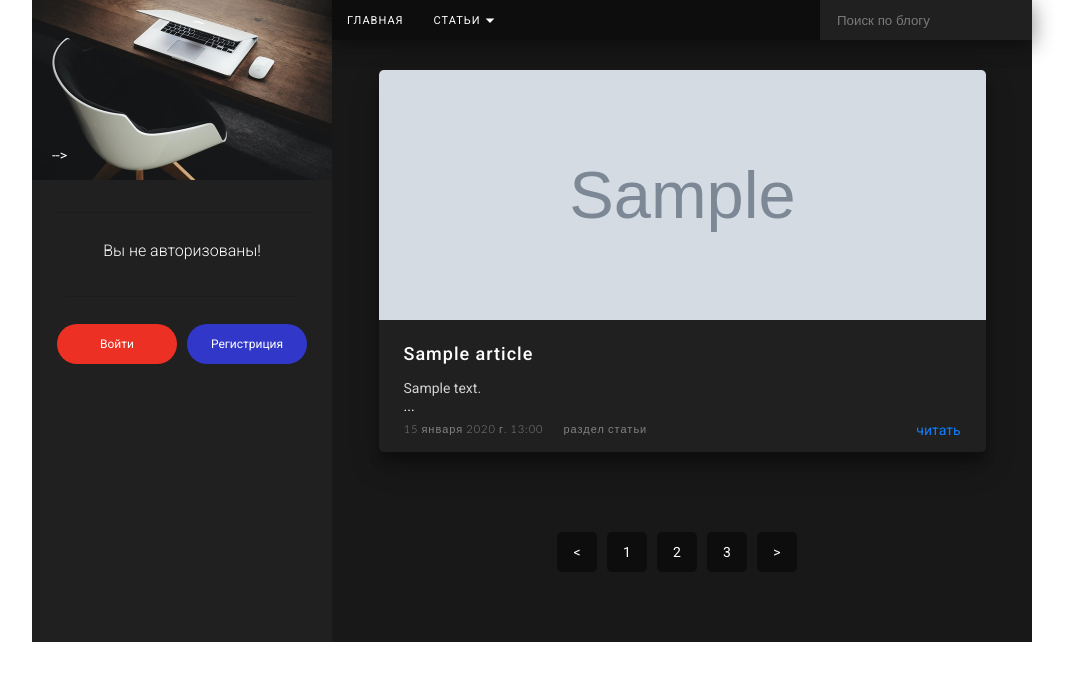
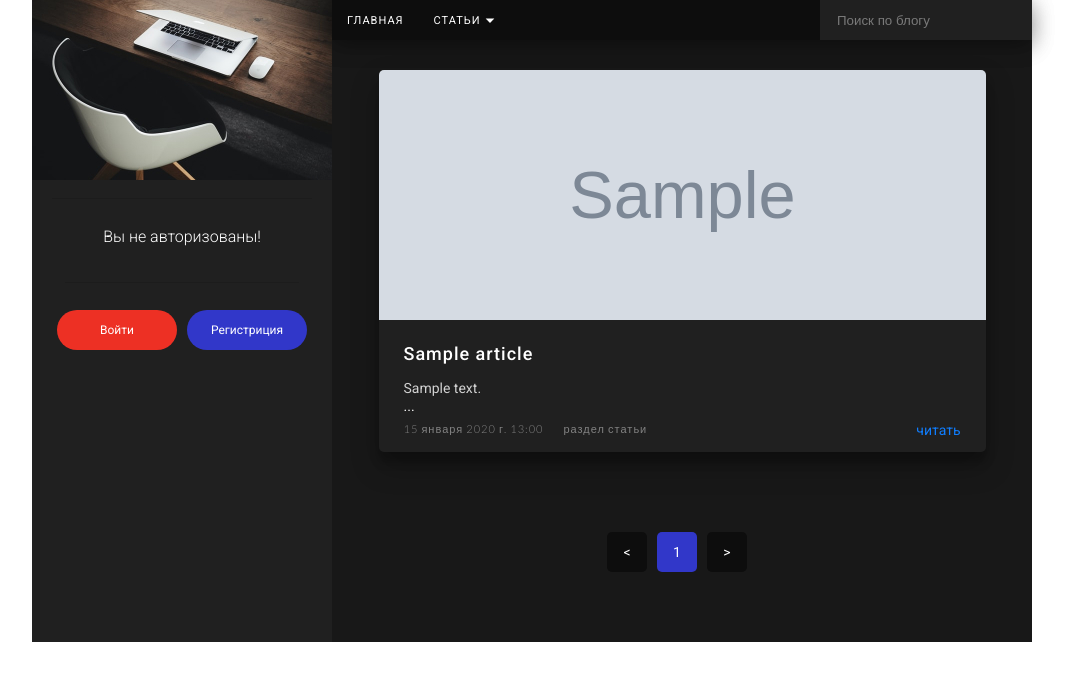
Before and after one commit to trueget/blog_django, a Django app: page / in a window 1280 px wide. Shown: the top 681 px of the page, without its empty margins (108-1184 px from the left). Run offline with Django 4.2, Linux system fonts and the light colour scheme; tables that the repository leaves empty hold one stand-in row (values such as "Sample post"); grey boxes marked "Sample" are stand-in pictures.

Commit message:
pagination

```diff
--- a/web_site/blog/views.py
+++ b/web_site/blog/views.py
@@ -4,22 +4,30 @@ from .models import Articles, Comments
 from django.contrib.auth.models import User
 from user_page.models import UserProfile
 from django.views.generic.detail import DetailView
+from django.core.paginator import Paginator
 
 
 '''страница статтей
 плучение данных из бд и выгрузка на главную страницу'''
-def articles(request):
-    all_articles = Articles.objects.order_by('-create_date')
-    for article in all_articles:
-        article.text_article = article.text_article.replace('\r', '').split('\n')
-    return render(request, 'blog/articles.html', {'all_articles': all_articles})
+# def articles(request):
+#     all_articles = Articles.objects.order_by('-create_date')
+#     for article in all_articles:
+#         article.text_article = article.text_article.replace('\r', '').split('\n')
+#     return render(request, 'blog/articles.html', {'all_articles': all_articles})
 
 
+'''главная'''
 def index(request):
     all_articles = Articles.objects.order_by('-create_date')
     for article in all_articles:
         article.text_article = article.text_article.replace('\r', '').split('\n')
-    return render(request, 'blog/index.html', {'all_articles': all_articles})
+
+    paginator = Paginator(all_articles, 10)
+    page_number = request.GET.get('page')
+    page_object = paginator.get_page(page_number)
+        # return render(request, 'blog/index.html', {'all_articles': all_articles})
+    return render(request, 'blog/index.html', {'page_object': page_object})
+
 
 
 # '''каждая статья отдельно'''
@@ -94,7 +102,7 @@ def all_authors(request):
 
 
 
-
+'''страница статьи с комментами'''
 class BlogDetail(DetailView):
     model = Articles
     template_name = 'blog/one_article.html'
--- a/web_site/static/css/global.css
+++ b/web_site/static/css/global.css
@@ -70,9 +70,7 @@ hr{
 input[type='number']::-webkit-outer-spin-button,
 input[type='number']::-webkit-inner-spin-button {-webkit-appearance: none;}
 input[type="number"]::-webkit-outer-spin-button,
-input[type="number"]::-webkit-inner-spin-button {
-  -webkit-appearance: none;
-  margin: 0;
+input[type="number"]::-webkit-inner-spin-button {-webkit-appearance: none; margin: 0;
 }
 input[type="number"] {
   -moz-appearance: textfield;
--- a/web_site/static/css/style.css
+++ b/web_site/static/css/style.css
@@ -213,7 +213,10 @@ input.input-create-article::placeholder{
     border-radius: 5px;
     margin-right: 10px;
 }
-.page:hover{
+.page-blue{
+    background: #3137C9!important;
+}
+a>.page:hover{
     background: #3137C9;
 }
 .date-create-article, .text-share{
--- a/web_site/templates/blog/base.html
+++ b/web_site/templates/blog/base.html
@@ -38,7 +38,7 @@
                       </div>
                     </div>
                     <hr>
-                  <!-- {% else %} -->
+                  {% else %}
 
                   {% endif %}
 
@@ -159,7 +159,7 @@
             {% endif %}
 
             {% block print_articles %}
-              {% for article in all_articles %}
+              {% for article in page_object %}
                 <div id="{{ article.id }}" class="window-print-article">
                   <div class="item-window-article">
                     <div class="img-full-article-main">
@@ -189,18 +189,28 @@
             {% endblock print_articles %}
 
             {% block pagination %}
-              <div class="pagination">
-                <div class="pages">
-                  <a class="lin-page" href="#"><div class="page"><</div></a>
-                  <a class="lin-page" href="#"><div class="page">1</div></a>
-                  <a class="lin-page" href="#"><div class="page">2</div></a>
-                  <a class="lin-page" href="#"><div class="page">3</div></a>
-                  <a class="lin-page" href="#"><div class="page">></div></a>
-                </div>
+            <div class="pagination">
+              <div class="pages">
+                {% if page_object.has_previous %}
+                  <a class="lin-page" href="?page={{ page_object.previous_page_number }}"><div class="page"><</div></a>
+                  <!-- <a class="lin-page" href="?page={{ page_object.previous_page_number }}"><div class="page">{{ page_object.previous_page_number }}</div></a> -->
+                {% else %}
+                <div class="page"><</div>
+                <!-- <div class="page">1</div> -->
+                {% endif %}
+                <a class="lin-page" href="#"><div class="page page-blue">{{ page_object.number }}</div></a>
+                {% if page_object.has_next %}
+                  <!-- <a class="lin-page" href="?page={{ page_object.next_page_number }}"><div class="page">{{ page_object.next_page_number }}</div></a> -->
+                  <a class="lin-page" href="?page={{ page_object.next_page_number }}"><div class="page">></div></a>
+                {% else %}
+                  <div class="page">></div>
+                {% endif %}
               </div>
-            {% endblock pagination %}
+            </div>
+          {% endblock pagination %}
 
         </div>
     </div>
+
 </body>
 </html>
--- a/web_site/web_site/urls.py
+++ b/web_site/web_site/urls.py
@@ -18,7 +18,7 @@ urlpatterns = [
 
     path('create_article/', blog_views.create_article, name='create_article'),
 
-    path('articles/', blog_views.articles, name='articles'),
+    # path('articles/', blog_views.articles, name='articles'),
     path('my_articles/', blog_views.my_articles, name='my_articles'),
     # path(r'article/id/<int:id>', blog_views.one_article, name='one_article'),
     # path(r'article/id/<int:id>', blog_views.BlogDetail.as_view(), name='one_article'),
@@ -30,7 +30,7 @@ urlpatterns = [
 
     path('register/', user_views.register_user, name='register'),
     path('login/', user_views.Login, name='login'),
-    path('logout/', auth.LogoutView.as_view(template_name='blog/index.html'), name='logout'),
+    path('logout/', auth.LogoutView.as_view(template_name='register/login.html', next_page='index'), name='logout'),
     path('activation/', user_views.activation_user, name='activation'),
 
     path('my_page/', user_page_views.update_profile, name='my_page'),
```
